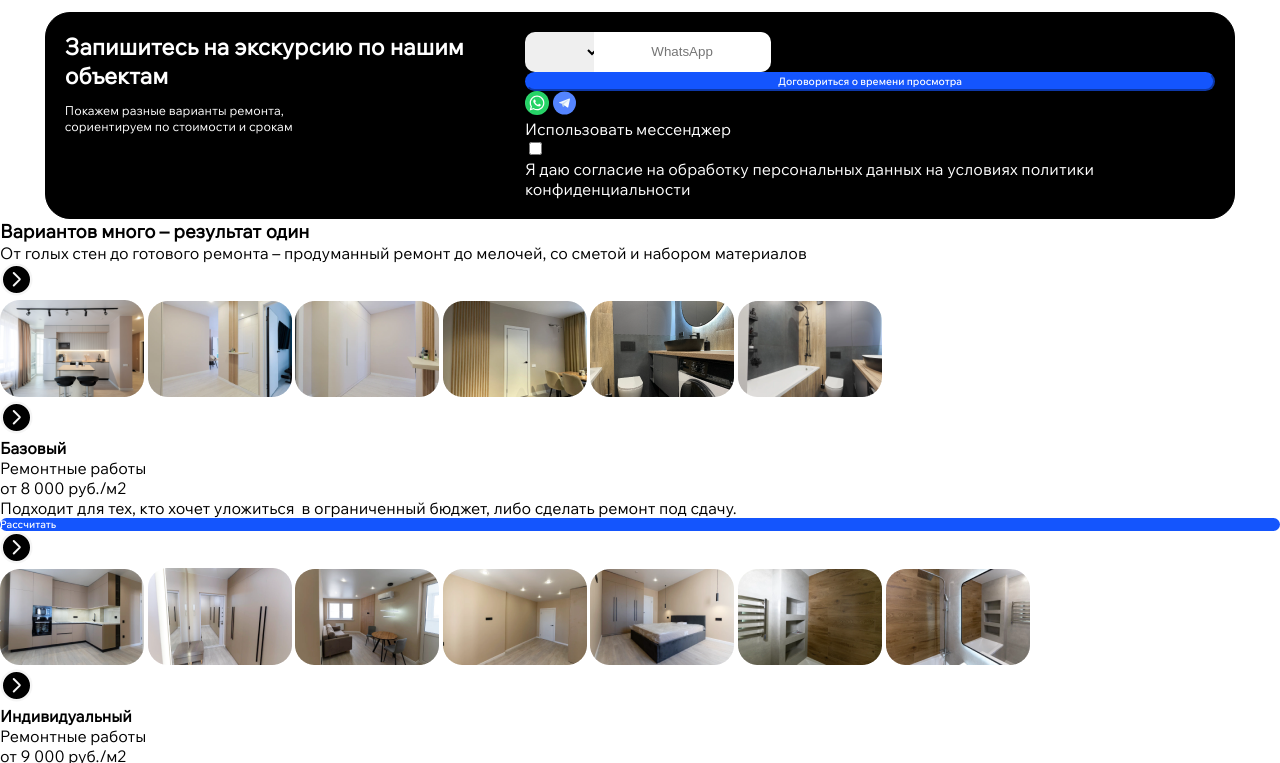
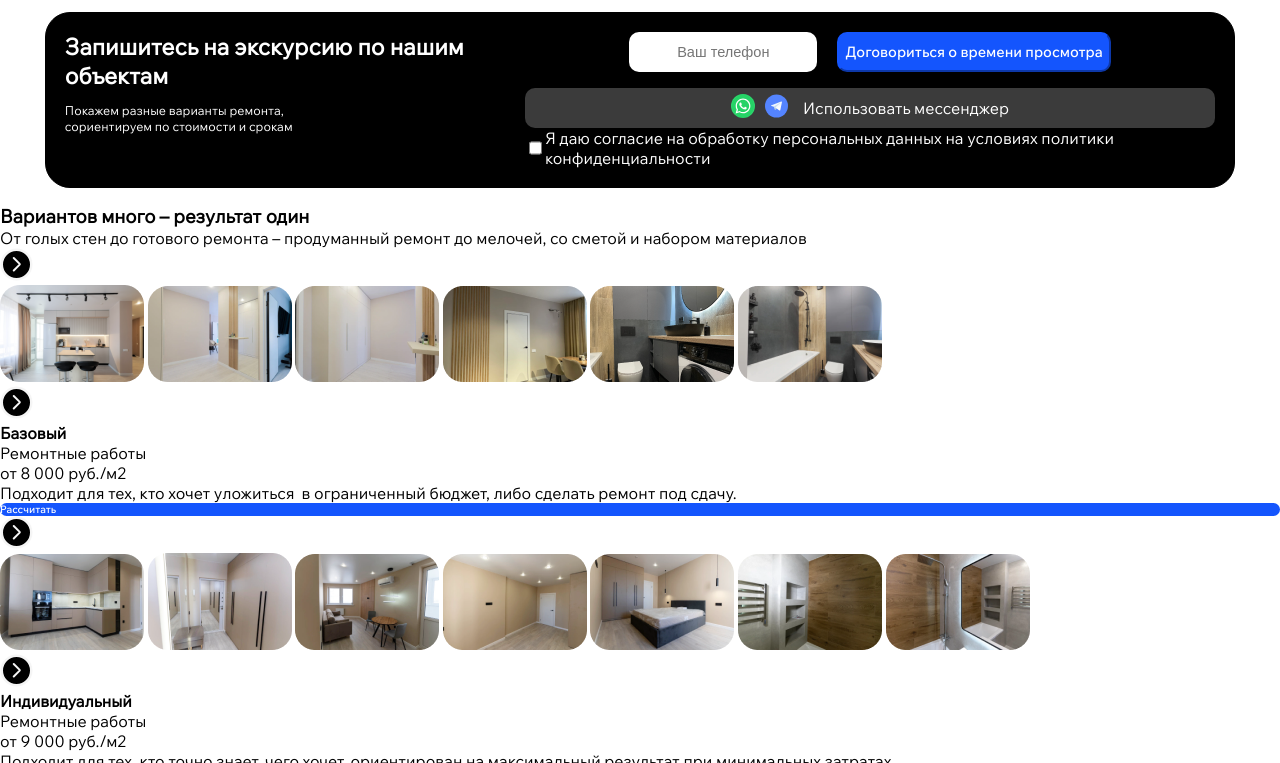
Before and after one commit to OFigurovskaya/renovation, a website: page index.html in a window 1280 px wide. Shown: the part 1392-2155 px from the top of the page. Drawn offline with Linux system fonts and the light colour scheme.

Commit message:
contacts added

```diff
--- a/index.html
+++ b/index.html
@@ -146,16 +146,18 @@
                         <img src="./src/assets/images/k5_3.png" alt="" class="slide">
                         <img src="./src/assets/images/k5_4.png" alt="" class="slide">
                         <img src="./src/assets/images/k5_5.png" alt="" class="slide">
-                        <img src="./src/assets/images/k5_6.png" alt="" >
-                        <img src="./src/assets/images/k5_7.png" alt="" >
-                        <img src="./src/assets/images/k5_8.png" alt="" >
+                        <img src="./src/assets/images/k5_6.png" alt="">
+                        <img src="./src/assets/images/k5_7.png" alt="">
+                        <img src="./src/assets/images/k5_8.png" alt="">
                     </div>
                     <button class="prices__slider-next"><img src="./src/assets/images/arrowUp.svg" alt=""></button>
                 </div>
                 <div class="prices__video">
-                    <iframe width="460" height="330"
-                    src="https://www.youtube.com/embed/_sHvulfd4y8?si=PhbdMccMa5ECB80n" title="YouTube video player" frameborder="0" allow="accelerometer; autoplay; clipboard-write; encrypted-media; gyroscope; picture-in-picture; web-share" referrerpolicy="strict-origin-when-cross-origin" allowfullscreen>
-                </iframe>
+                    <iframe width="460" height="330" src="https://www.youtube.com/embed/_sHvulfd4y8?si=PhbdMccMa5ECB80n"
+                        title="YouTube video player" frameborder="0"
+                        allow="accelerometer; autoplay; clipboard-write; encrypted-media; gyroscope; picture-in-picture; web-share"
+                        referrerpolicy="strict-origin-when-cross-origin" allowfullscreen>
+                    </iframe>
                 </div>
                 <div class="prices__sliderText">
                     <h4 class="title">ЖК Любимово, двухкомнатная квартира</h4>
@@ -197,20 +199,16 @@
                     </div>
                     <div class="conctacts">
                         <div class="wrapper">
-                            <select id="conctacts__type">
-                                <option value="wa"></option>
-                                <option value="te">Telegram</option>
-                            </select>
-                            <input type="text" placeholder="WhatsApp">
+                            <input type="tel" placeholder="Ваш телефон">
+                            <button class="conctacts__contract btnBlue">
+                                Договориться о времени просмотра
+                            </button>
                         </div>
-                        <button class="conctacts__contract btnBlue">
-                            <a href="#">Договориться о времени просмотра</a>
-                        </button>
                         <div class="conctacts__mess">
                             <div class="icons">
-                                <img src="./src/assets/images/WAgreen.svg" alt="">
-                                <img src="./src/assets/images/TL2.svg" alt="">
-                            </div>
+                                <a href="https://wa.me/79200000000"> <img src="./src/assets/images/WAgreen.svg" alt="icon"></a>
+                                <a href="https://t.me/example_user"><img src="./src/assets/images/TL2.svg" alt="icon"></a>
+                                 </div>
                             <p class="text">Использовать мессенджер</p>
                         </div>
                         <div class="conctacts__check">
--- a/src/colors.scss
+++ b/src/colors.scss
@@ -2,6 +2,7 @@ $sizeindex: calc(1vw + 1vh);
 $blue: #1455FD;
 $grayLight: #F4F6FF;
 $blocksColor: #F5F5F5;
+$grayDark: #3B3B3B;
 
 .none {
     display: none;
--- a/src/settings.scss
+++ b/src/settings.scss
@@ -44,6 +44,6 @@ body {
     color: #FFFFFF;
     font-family: 'WixMadeforText-Medium';
     font-size: calc($sizeindex * 0.5);
-    border-radius: 15px;
+    border-radius: 10px;
     border-color: $blue;
 }
--- a/src/style.scss
+++ b/src/style.scss
@@ -473,6 +473,7 @@
         background-color: #000;
         color: #fff;
         justify-content: space-between;
+        margin-bottom: 2vh;
 
         .record {
             width: 35%;
@@ -495,21 +496,11 @@
 
 
             .wrapper {
+                display: flex;
+                justify-content: center;
+                gap: 20px;
+                margin-bottom: 2vh;
 
-
-                #conctacts__type {
-                    margin-right: -10px;
-                    height: 5vh;
-                    outline: none;
-                    padding: 0;
-                    border: 0;
-                    border-radius: 10px 0 0 10px;
-
-                    .wa {
-                        background: url('./assets/images/WA.svg');
-                    }
-
-                }
 
                 input {
                     height: 5vh;
@@ -517,12 +508,38 @@
                     padding: 0;
                     border: 0;
                     text-align: center;
-                    border-radius: 0 10px 10px 0;
+                    border-radius: 10px;
+                    font-size: calc($sizeindex * 0.7);
                 }
+            }
 
+            &__contract {
+                height: 5vh;
+                font-size: calc($sizeindex * 0.7);
+            }
+
+            &__mess {
+                display: flex;
+                justify-content: center;
+                gap: 15px;
+                height: 5vh;
+                outline: none;
+                border: 0;
+                text-align: center;
+                border-radius: 10px;
+                background-color: $grayDark;
+                align-items: center
 
             }
 
+            .icons {
+                display: flex;
+                gap: 10px;
+            }
+
+        &__check {
+            display: flex;
+        }
         }
 
 
```
Also changed, not shown: src/style.css, 1 other file.
